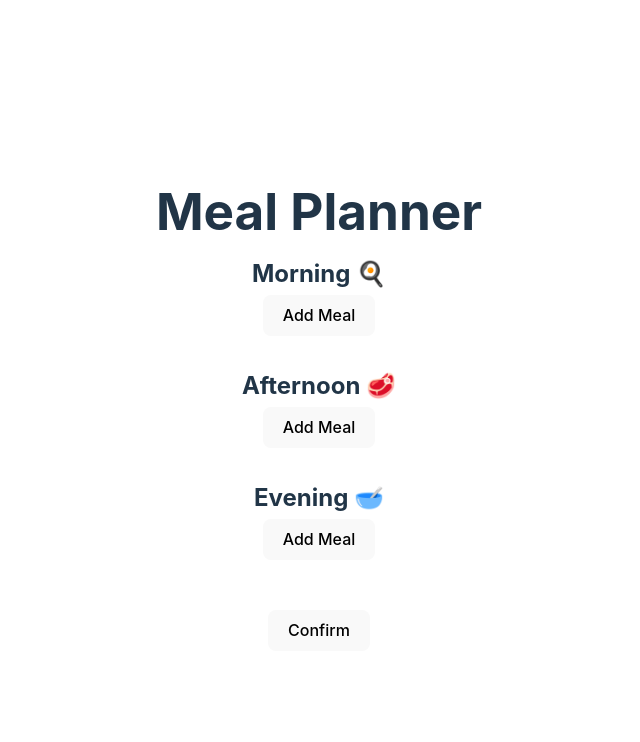
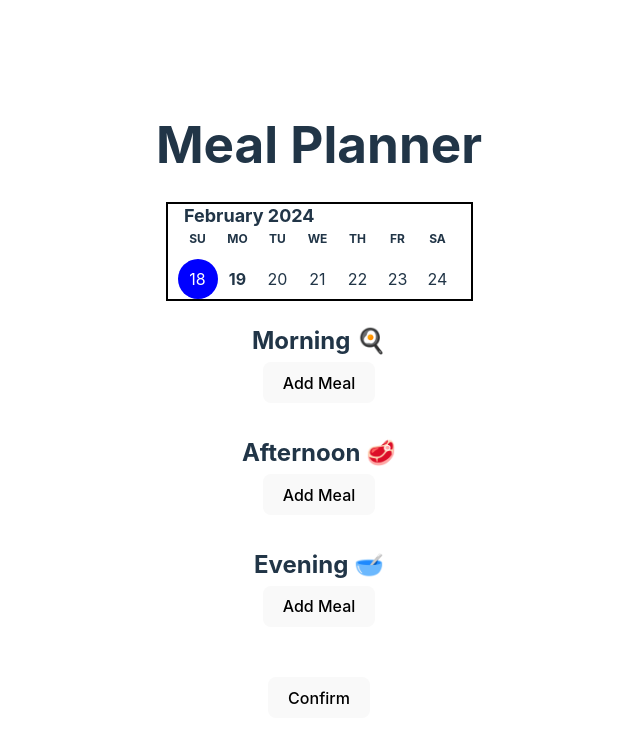
Before and after one commit to alexchagan/Meal-Planner-App, a React (Vite) app in the folder frontend/meal-planner/: page / in a window 1280 px wide. Shown: the top 742 px of the page, without its empty margins (321-961 px from the left). Built offline with nearby package versions, Linux system fonts and the light colour scheme.

Commit message:
added weekly day picker

```diff
--- a/frontend/meal-planner/package.json
+++ b/frontend/meal-planner/package.json
@@ -13,7 +13,9 @@
     "@emotion/react": "^11.11.3",
     "@emotion/styled": "^11.11.0",
     "@mui/material": "^5.15.10",
+    "date-fns": "^3.3.1",
     "react": "^18.2.0",
+    "react-day-picker": "^8.10.0",
     "react-dom": "^18.2.0"
   },
   "devDependencies": {
--- a/frontend/meal-planner/src/App.css
+++ b/frontend/meal-planner/src/App.css
@@ -43,6 +43,25 @@
   padding: 3px;
 }
 
+.container
+{
+  position: relative;
+  top: -20px;
+}
+
+
+.box{
+  border: 2px solid black;
+  padding: 10px;
+  width: 283px;
+  height: 75px;
+  position: relative;
+}
+
+.title{
+  margin-bottom: 50px;
+}
+
 @keyframes logo-spin {
   from {
     transform: rotate(0deg);
--- a/frontend/meal-planner/src/pages/Planner.tsx
+++ b/frontend/meal-planner/src/pages/Planner.tsx
@@ -1,5 +1,24 @@
 import React, { useState } from 'react';
 import {TextField} from '@mui/material';
+
+import {endOfWeek, isWithinInterval, startOfWeek} from "date-fns";
+import {DayPicker, Row, RowProps} from "react-day-picker";
+import { addDays} from 'date-fns';
+
+import "react-day-picker/dist/style.css";
+
+
+function CurrentWeekRow(props: RowProps) {
+    const isDateInCurrentWeek = (dateToCheck: Date) => {
+      const today = new Date();
+      const start = startOfWeek(today);
+      const end = endOfWeek(today);
+      return isWithinInterval(dateToCheck, { start, end });
+    };
+    const isNotCurrentWeek = props.dates.every((date) => !isDateInCurrentWeek(date));
+    if (isNotCurrentWeek) return <></>;
+    return <Row {...props} />;
+  }
 
 interface FoodItem {
   food: string;
@@ -24,6 +43,8 @@ const MealPlanner = () => {
     evening: []
   });
 
+  const [selectedDate, setSelectedDate] = useState<Date>(startOfWeek(new Date()));
+
   const addRow = (section: keyof MealData) => {
     setMealData(prevState => ({
       ...prevState,
@@ -47,7 +68,9 @@ const MealPlanner = () => {
 
   const sendDataToBackend = async () => {
     try {
+      const selectedDatePlusOneDay = addDays(selectedDate, 1);
       const formattedData = {
+        date: selectedDatePlusOneDay,
         morning: mealData.morning.map(item => [item.food, item.type, item.serving, item.calPer100g, item.proPer100g, item.carbPer100g, item.fatPer100g]),
         afternoon: mealData.afternoon.map(item => [item.food, item.type, item.serving, item.calPer100g, item.proPer100g, item.carbPer100g, item.fatPer100g]),
         evening: mealData.evening.map(item => [item.food, item.type, item.serving, item.calPer100g, item.proPer100g, item.carbPer100g, item.fatPer100g])
@@ -76,8 +99,23 @@ const MealPlanner = () => {
   };
 
   return (
+
+
     <div>
-      <h1>Meal Planner</h1>
+
+
+      <h1 className='title'>Meal Planner</h1>
+
+      <div className='container'>
+        <DayPicker className='box'
+        components={{ Row: CurrentWeekRow }}
+        showOutsideDays
+        disableNavigation
+        mode="single"
+        onDayClick={(day) => setSelectedDate(day)}
+        {...(selectedDate && { selected: selectedDate })}
+        />
+      </div>
 
       {Object.keys(mealData).map((sectionKey) => {
         const section = sectionKey as keyof MealData;
```
Also changed, not shown: 1 other file (tests, documents, lock files or other folders).
